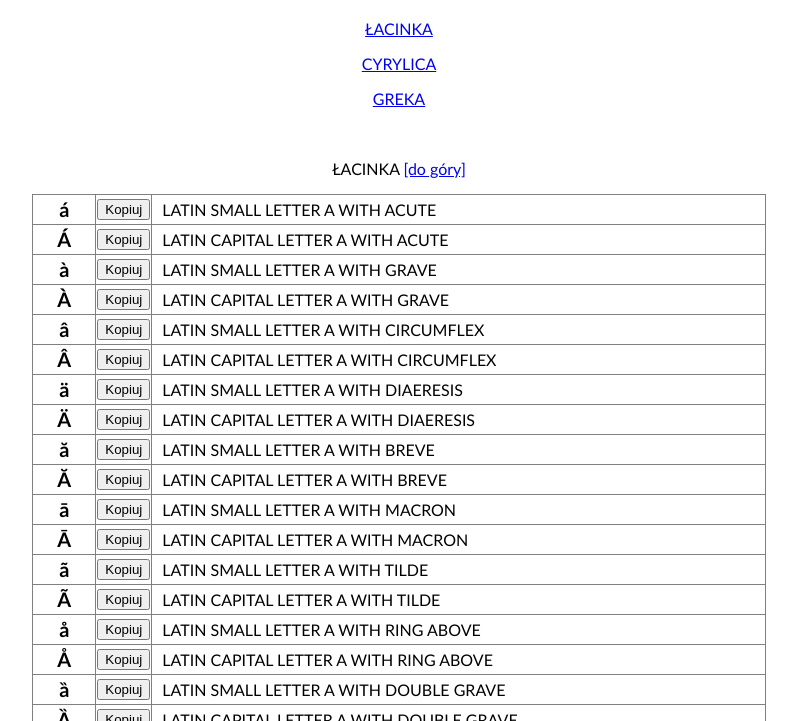
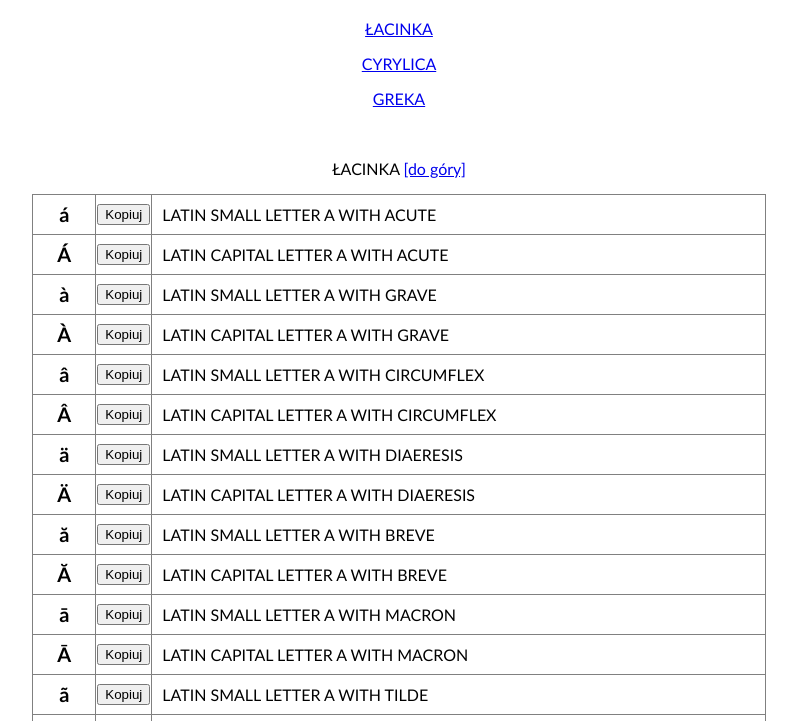
Before and after one commit to pavaos/pavaos.github.io, a plain HTML site: page spsl_znaki/index.html in a window 1280 px wide. Shown: the part 61-782 px from the top of the page, without its empty margins (241-1038 px from the left). Drawn offline with nearby package versions, Linux system fonts and the light colour scheme.

Commit message:
Update index.html

```diff
--- a/spsl_znaki/index.html
+++ b/spsl_znaki/index.html
@@ -11,7 +11,7 @@ body {font-family: 'Calibri'; text-align: center;}
 .tytul {text-align: center;}
 h1 {font-family: 'Arial'}
 table, td {margin-left: auto; margin-right: auto; border: 1px solid gray; border-collapse: collapse; text-align: center;}
-tr {height: 30px;}
+tr {height: 40px;}
 </style>
 
 <script>
```
